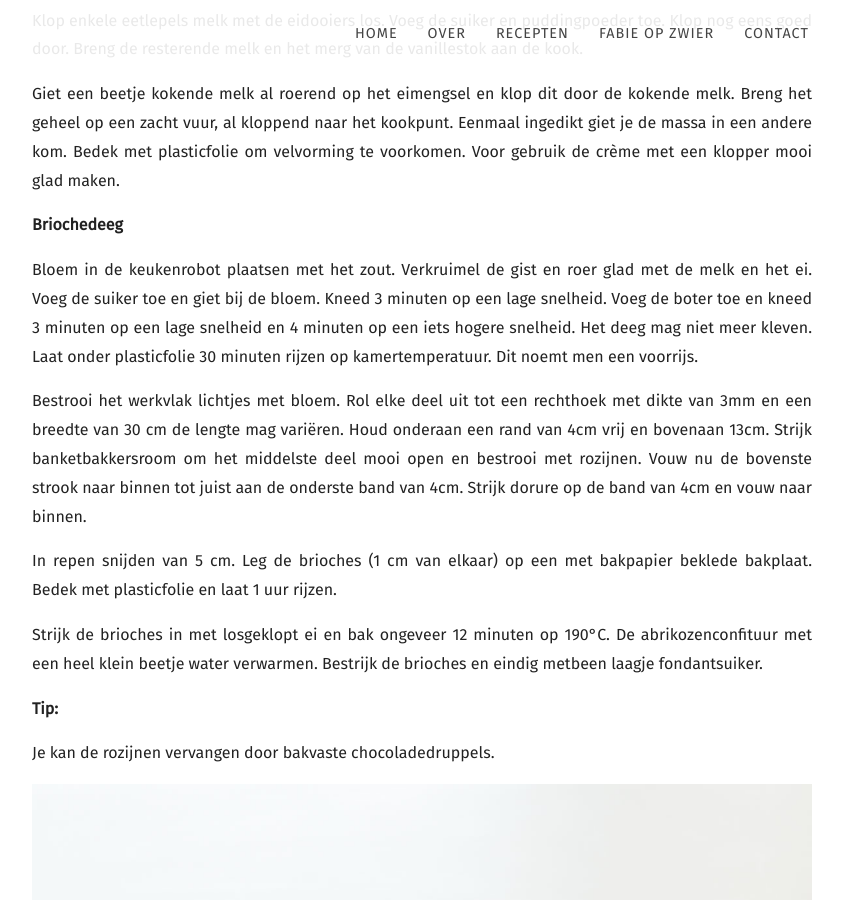
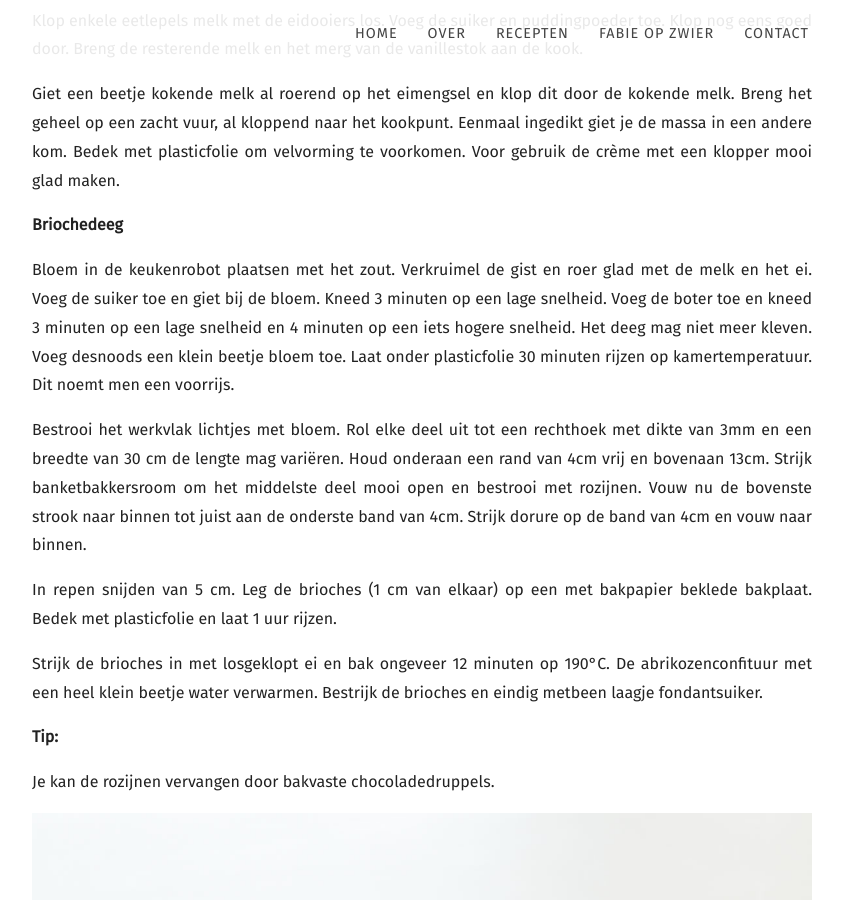
Before and after one commit to fabilicious/fabilicious.github.io, a Jekyll site: the page built from recipes/_posts/2021-06-18-Lange_suissen.md, in a window 1280 px wide and 900 px high, scrolled down 1952 px. Shown: the whole window, without its empty margins (58-901 px from the left). Built offline with Jekyll 4.4.1, drawn with Linux system fonts in a browser that asks for light colours; nearby versions of some CDN libraries; some web fonts are replaced.

Commit message:
in update

```diff
--- a/recipes/_posts/2021-06-18-Lange_suissen.md
+++ b/recipes/_posts/2021-06-18-Lange_suissen.md
@@ -58,7 +58,7 @@ Voor gebruik de crème met een klopper mooi glad maken.
 Bloem in de keukenrobot plaatsen met het zout.
 Verkruimel de gist en roer glad met de melk en het ei. Voeg de suiker toe en giet bij de bloem.
 Kneed 3 minuten op een lage snelheid.
-Voeg de boter toe en kneed 3 minuten op een lage snelheid en 4 minuten op een iets hogere snelheid. Het deeg mag niet meer kleven.
+Voeg de boter toe en kneed 3 minuten op een lage snelheid en 4 minuten op een iets hogere snelheid. Het deeg mag niet meer kleven. Voeg desnoods een klein beetje bloem toe.
 Laat onder plasticfolie 30 minuten rijzen op kamertemperatuur. Dit noemt men een voorrijs.
 
 Bestrooi het werkvlak lichtjes met bloem.
```
Also changed, not shown: recipes/_posts/2020-03-01-Tiramisu.md (+1 -1 lines).
